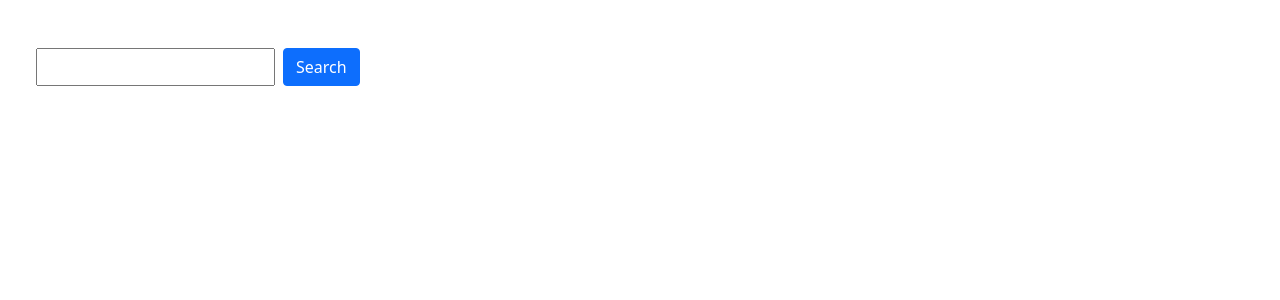
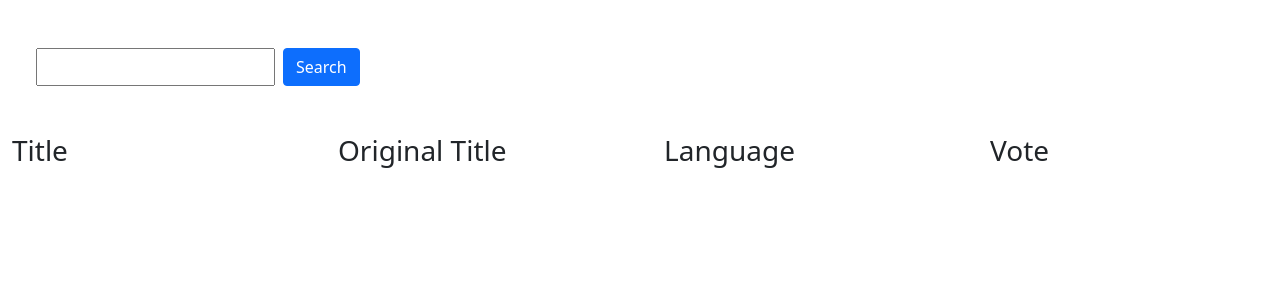
Before and after one commit to LBusnelli27/vue-boolflix, a Vue app: page / in a window 1280 px wide. Shown: the top 300 px of the page. Built offline with nearby package versions, Linux system fonts and the light colour scheme; no server answers.

Commit message:
search and show films results

```diff
--- a/src/components/Main.vue
+++ b/src/components/Main.vue
@@ -2,11 +2,40 @@
   <div>
     <div class="row">
       <div class="col-12 d-flex p-5">
-        <input class="me-2" type="text">
-        <button class="btn btn-primary">Search</button>
+        <input v-model="inputSearch" @keyup.enter="searchApiTheMovie()" class="me-2" type="text">
+        <button @click="searchApiTheMovie()" class="btn btn-primary">Search</button>
       </div>
-      <div class="col-12">
-        <ul></ul>
+      <div class="col-3 px-4">
+        <h3>Title</h3>
+        <ul>
+          <li class="mb-2" v-for="(element, index) in listOfSearched" :key="index">
+            {{ element.title }}
+          </li>
+        </ul>
+      </div>
+      <div class="col-3 px-4">
+        <h3>Original Title</h3>
+        <ul>
+          <li class="mb-2" v-for="(element, index) in listOfSearched" :key="index">
+            {{ element.original_title }}
+          </li>
+        </ul>
+      </div>
+      <div class="col-3 px-4">
+        <h3>Language</h3>
+        <ul>
+          <li class="mb-2" v-for="(element, index) in listOfSearched" :key="index">
+            {{ element.original_language }}
+          </li>
+        </ul>
+      </div>
+      <div class="col-3 px-4">
+        <h3>Vote</h3>
+        <ul>
+          <li class="mb-2" v-for="(element, index) in listOfSearched" :key="index">
+            {{ element.vote_average }}
+          </li>
+        </ul>
       </div>
     </div>
   </div>
@@ -18,10 +47,19 @@ import axios from 'axios';
 export default {
   name : 'MainComponent',
 
-  mounted () {
-    axios
-      .get('https://api.themoviedb.org/3/movie/550?api_key=8e367e7bbe971330f3e274f6b4bddf1e')
-      .then(response => (this.albumList = response.data.response));
+  data() {
+    return {
+      inputSearch : '',
+      listOfSearched : []
+    }
+  },
+
+  methods: {
+    searchApiTheMovie() {
+      axios
+      .get('https://api.themoviedb.org/3/search/movie?api_key=8e367e7bbe971330f3e274f6b4bddf1e&query=' + this.inputSearch.replace(/\s/g , "+"))
+      .then(response => (this.listOfSearched = response.data.results));
+    }
   }
 }
 </script>
```
